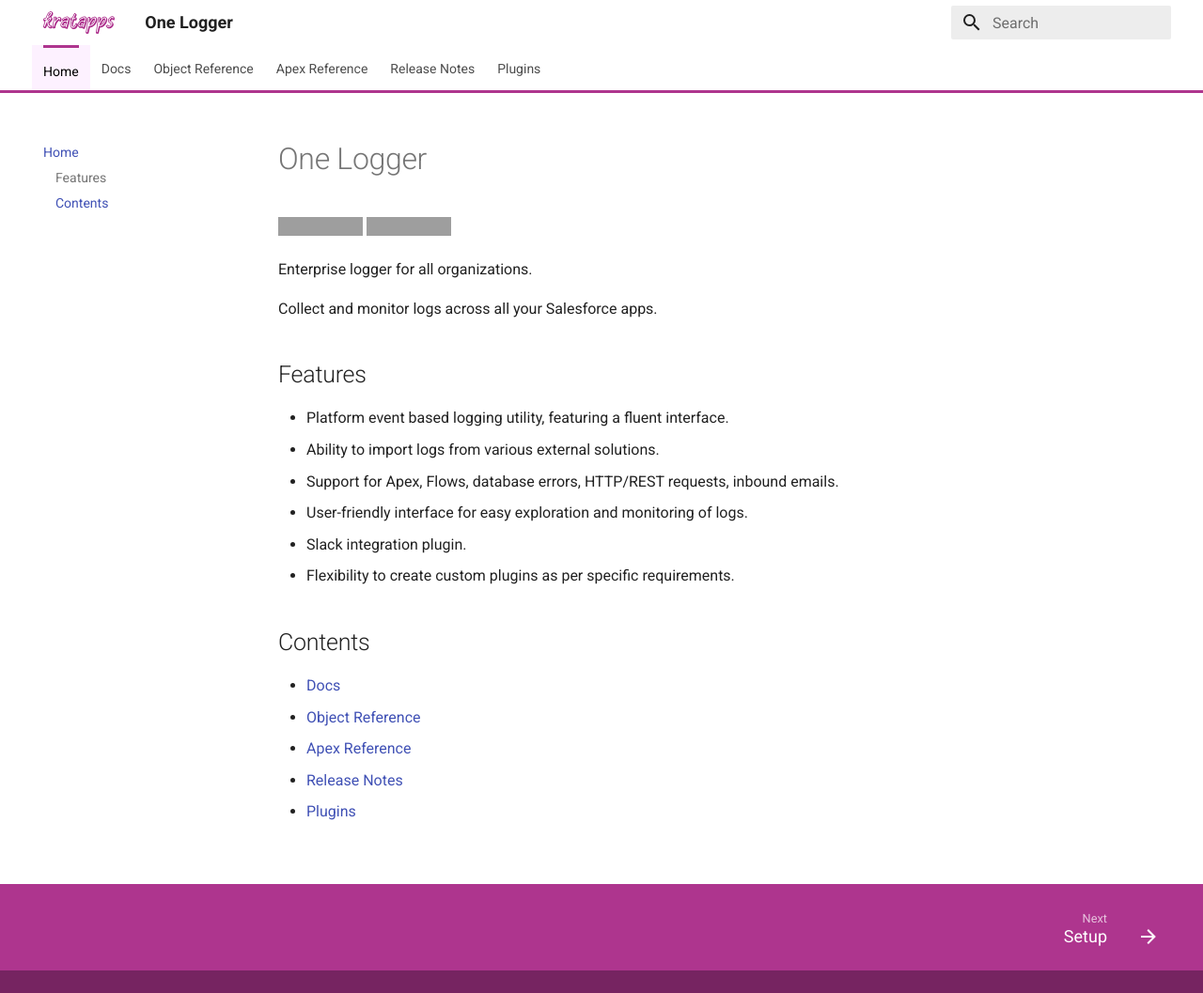
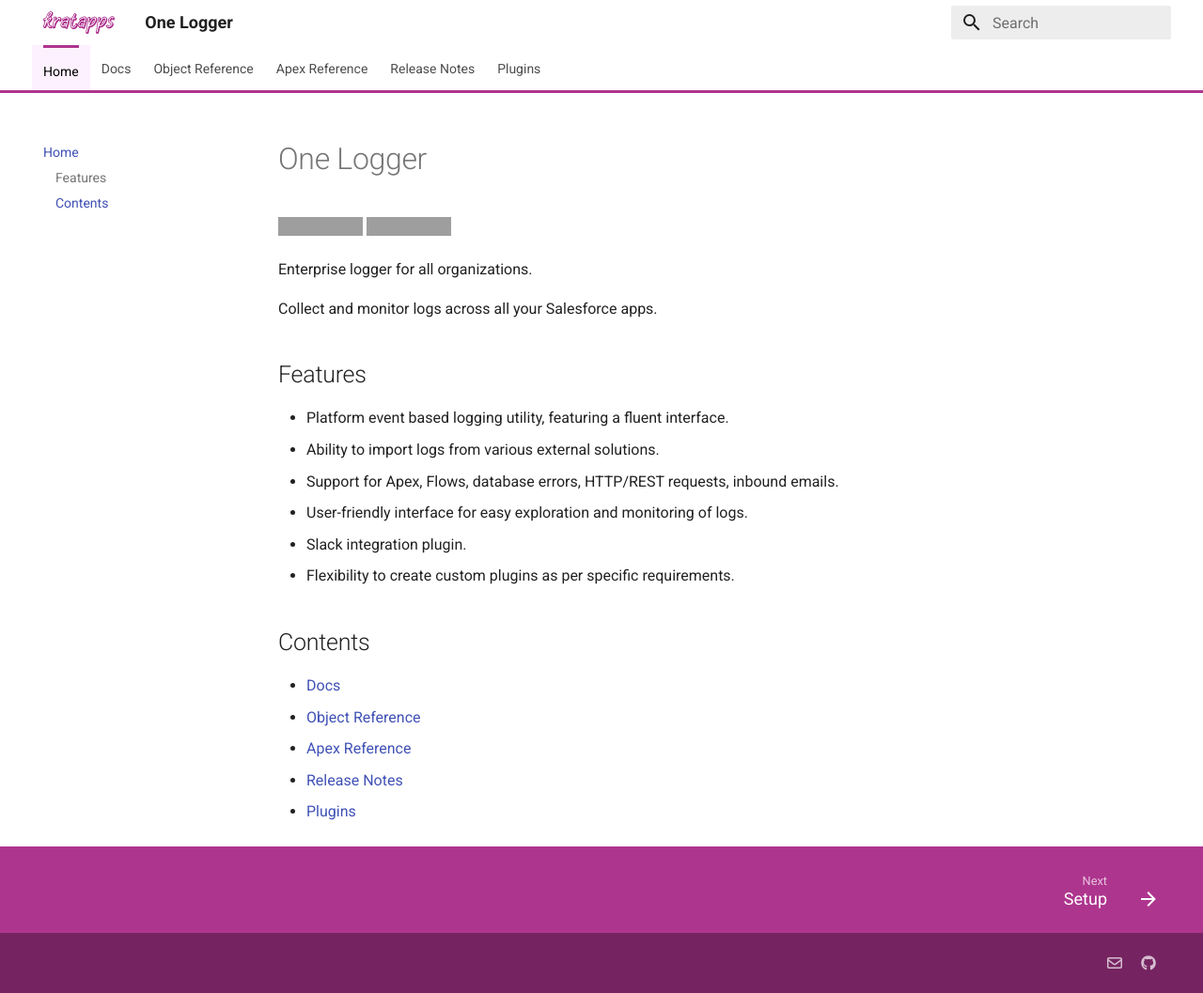
Before and after one commit to kratapps/one-logger-kratapps-com, an MkDocs documentation site: the page built from docs/index.md, in a window 1280 px wide and 1057 px high. Shown: the whole window at 94% size. Built offline with MkDocs 1.6.1 and Material for MkDocs 9.7.7, drawn with Linux system fonts in a browser that asks for light colours; grey boxes are pictures that could not be loaded.

Commit message:
Add icons to footer.

```diff
--- a/mkdocs.yml
+++ b/mkdocs.yml
@@ -54,6 +54,11 @@
     code: Roboto Mono
 extra:
   generator: false
+  social:
+    - icon: fontawesome/regular/envelope
+      link: mailto:sales@kratapps.com
+    - icon: fontawesome/brands/github
+      link: https://github.com/kratapps
 extra_css:
   - stylesheets/extra.css
   - stylesheets/hljs-kratapps.css
```
